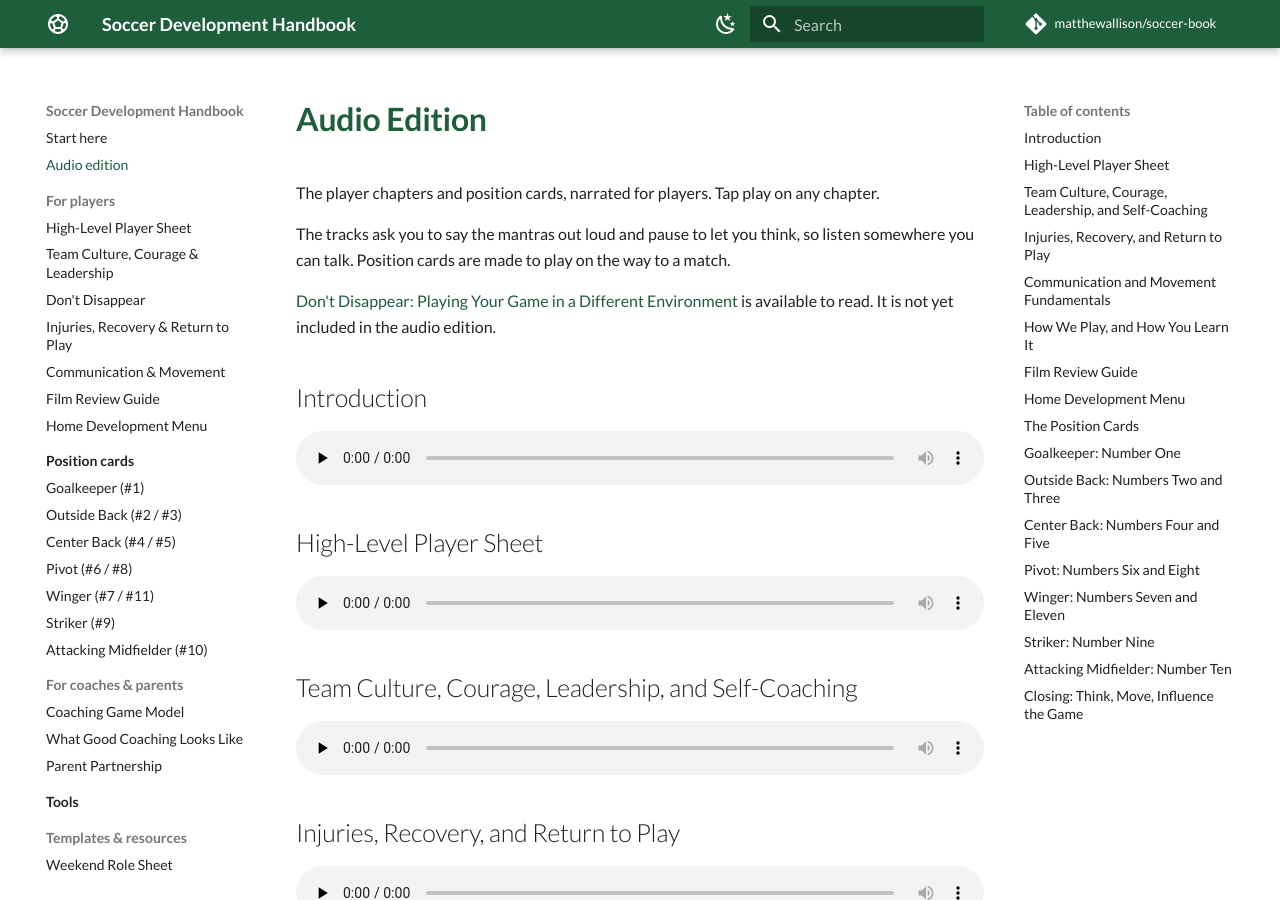
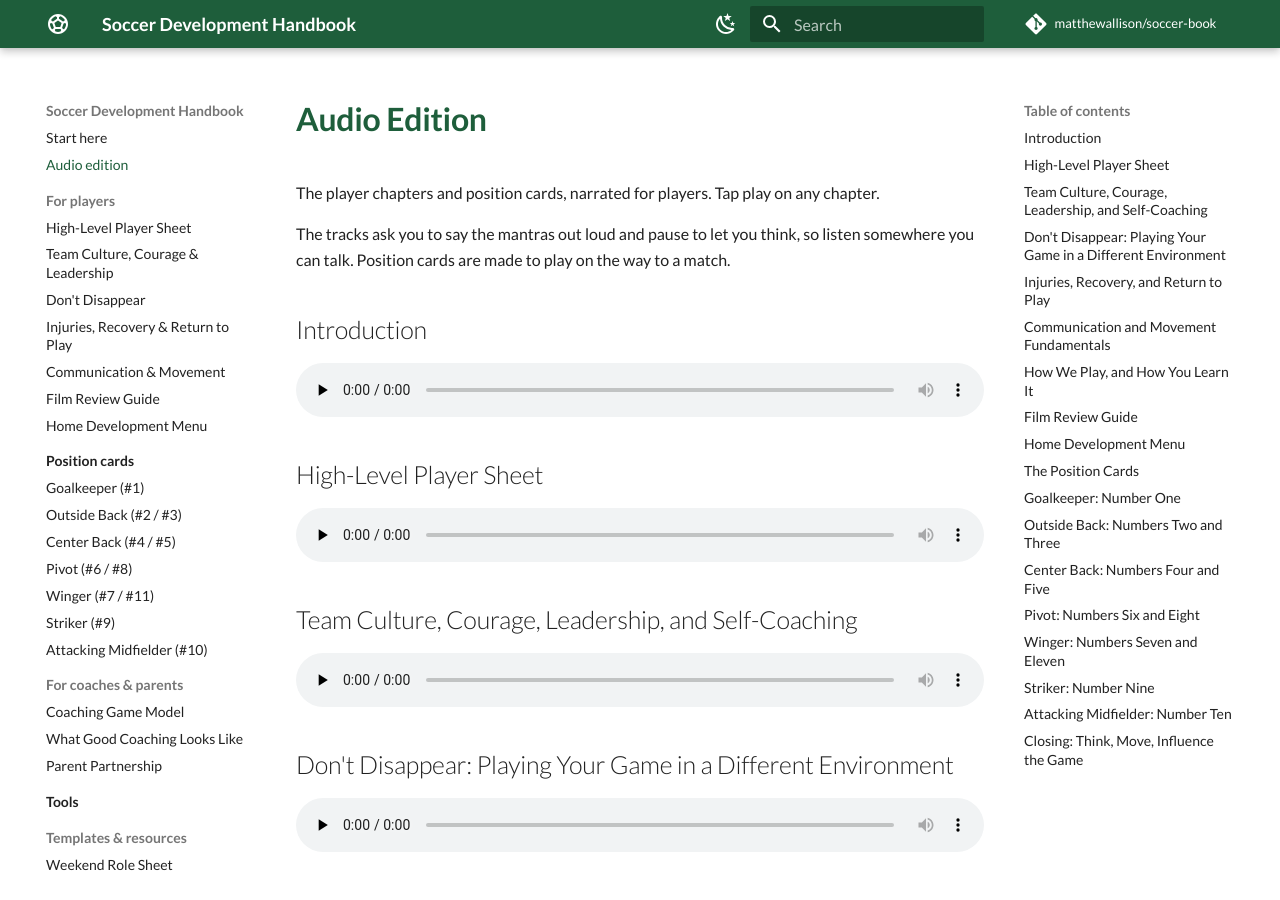
Before and after one commit to matthewallison/soccer-book, an MkDocs documentation site: the page built from docs/audio/index.md, in a window 1280 px wide and 900 px high. Built offline with MkDocs 1.6.1 and Material for MkDocs 9.7.7, drawn with Linux system fonts in a browser that asks for light colours; comment, search, counter and statistics services are not loaded.

Commit message:
Add "Don't Disappear" to the Audio edition page
Narrated with Eleven v3 (Amelia) from transcript 02b and placed after Team
Culture. Checked before publishing: 23.6 minutes, consistent pacing across
chunks, no tags read aloud, and a local speech-to-text pass matching the
script at 99%. Every edition now includes the chapter, so the availability
notes are removed.

Co-Authored-By: Claude Opus 5.5 (1M context) <noreply@anthropic.com>

```diff
--- a/docs/audio/index.md
+++ b/docs/audio/index.md
@@ -3,10 +3,6 @@
 The player chapters and position cards, narrated for players. Tap play on any chapter.
 
 The tracks ask you to say the mantras out loud and pause to let you think, so listen somewhere you can talk. Position cards are made to play on the way to a match.
-
-[Don't Disappear: Playing Your Game in a Different Environment](../dont-disappear.md) is available to read. It is not yet included in the audio edition.
-
-<!-- Replace this availability note with the chapter's audio player when the finished track is published. See audio/README.md: Publishing a new or revised track. -->
 
 ## Introduction
 
@@ -19,6 +15,10 @@ The tracks ask you to say the mantras out loud and pause to let you think, so li
 ## Team Culture, Courage, Leadership, and Self-Coaching
 
 <audio controls preload="none" src="02-team-culture.mp3"></audio>
+
+## Don't Disappear: Playing Your Game in a Different Environment
+
+<audio controls preload="none" src="02b-dont-disappear.mp3"></audio>
 
 ## Injuries, Recovery, and Return to Play
 
```
Also changed, not shown: README.md (+0 -6 lines), audio/README.md (+1 -1 lines), 1 other file.
